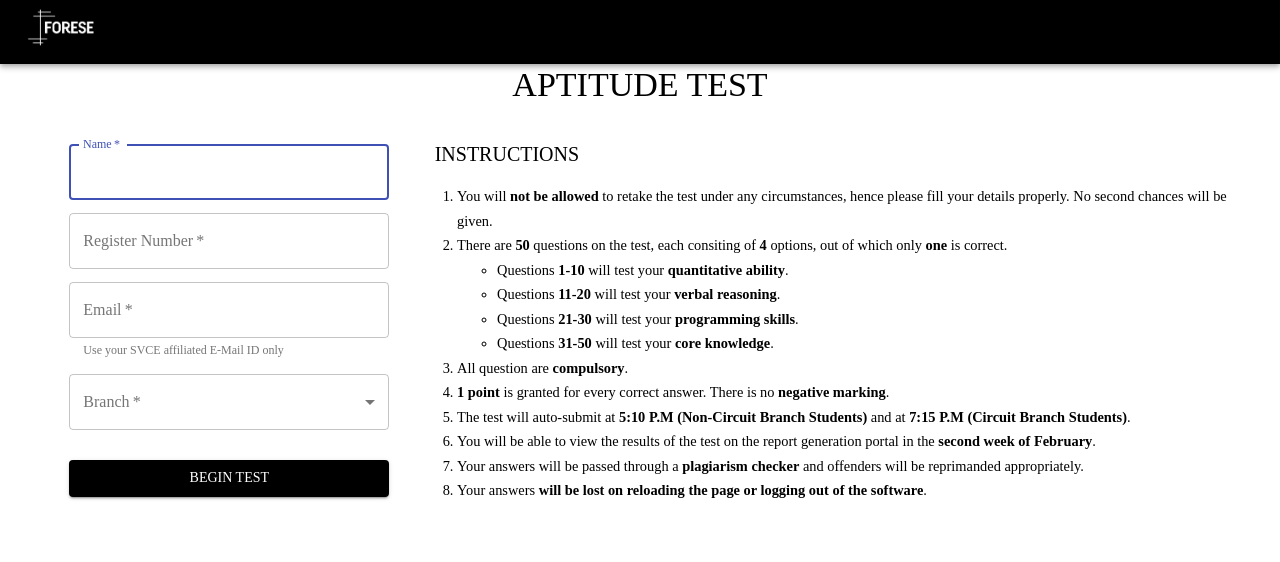
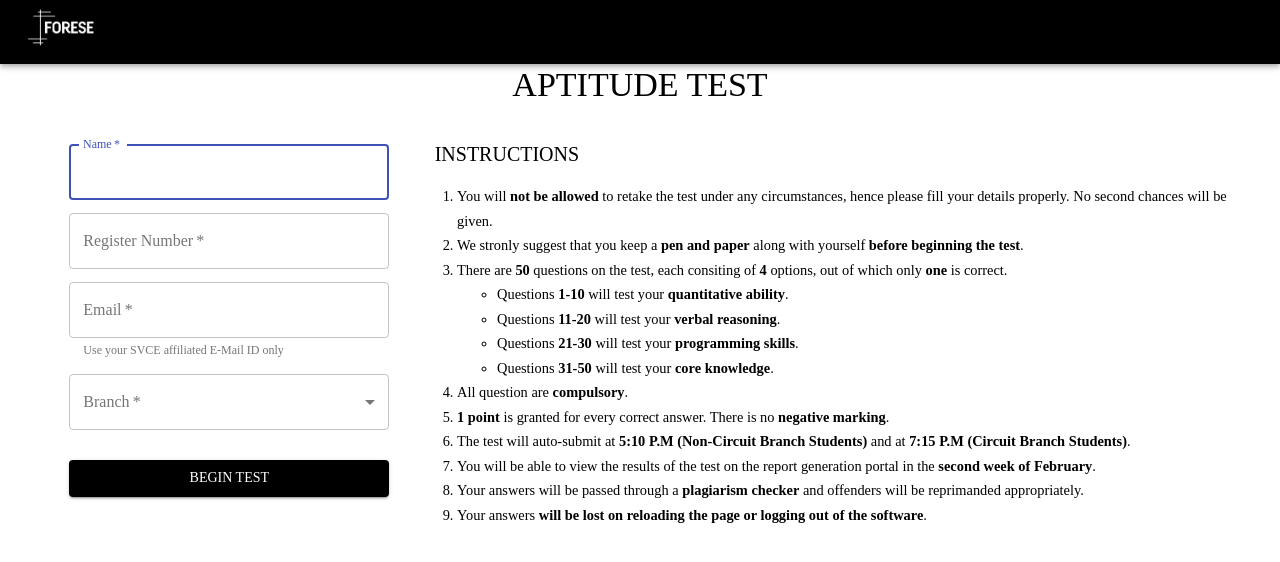
Before and after one commit to ForeseTech/AptitudeTestv3, a React (Create React App) app in the folder client/: page / in a window 1280 px wide. Shown: the top 562 px of the page. Built offline with nearby package versions, Linux system fonts and the light colour scheme; a web font is replaced by a local one.

Commit message:
Add one more instruction

```diff
--- a/client/src/screens/LoginScreen.js
+++ b/client/src/screens/LoginScreen.js
@@ -163,6 +163,10 @@ const LoginScreen = ({ history }) => {
                 second chances will be given.
               </li>
               <li>
+                We stronly suggest that you keep a <b>pen and paper</b> along
+                with yourself <b>before beginning the test</b>.
+              </li>
+              <li>
                 There are <b>50</b> questions on the test, each consiting of{' '}
                 <b>4</b> options, out of which only <b>one</b> is correct.
                 <ul>
```
